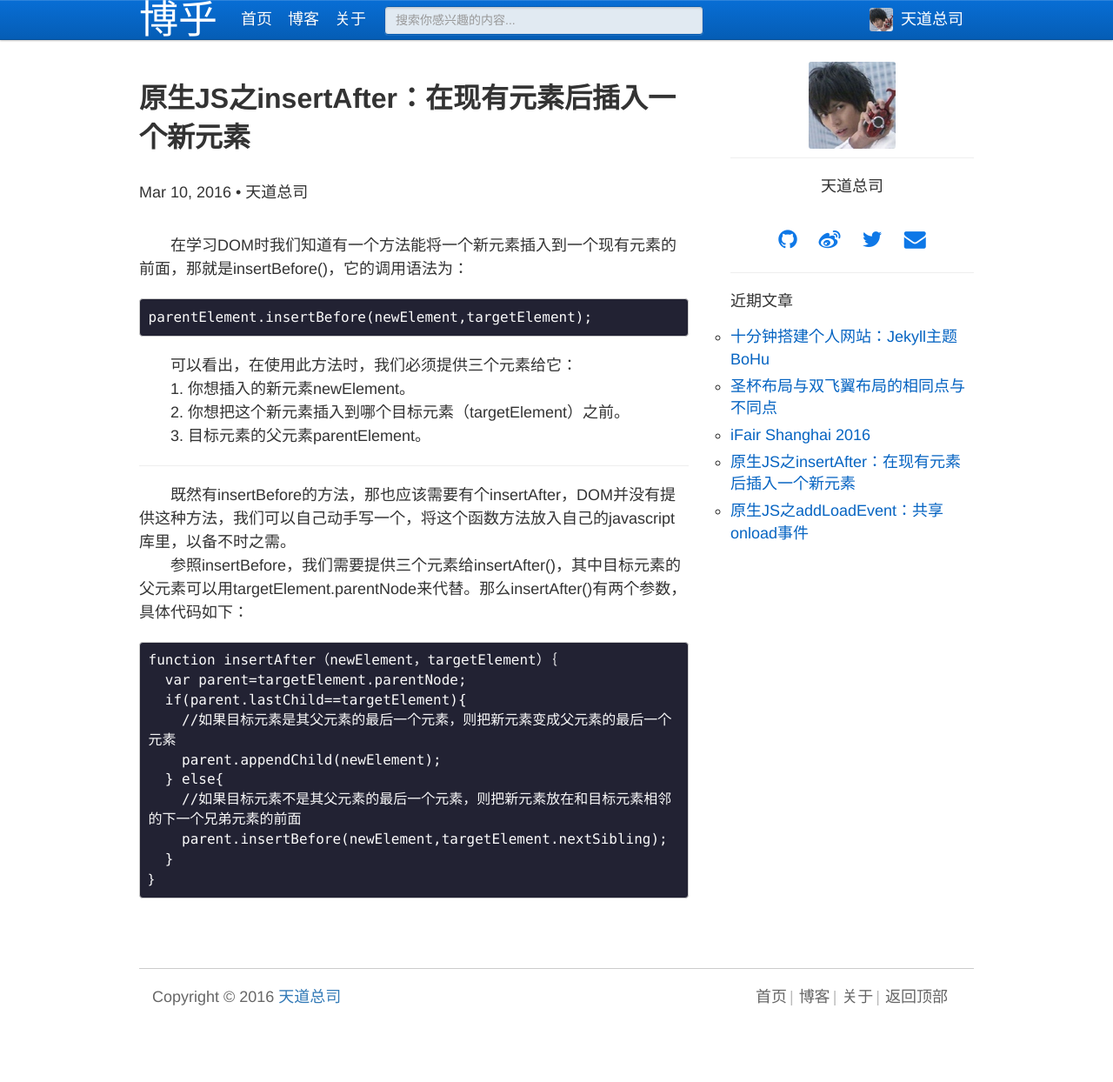
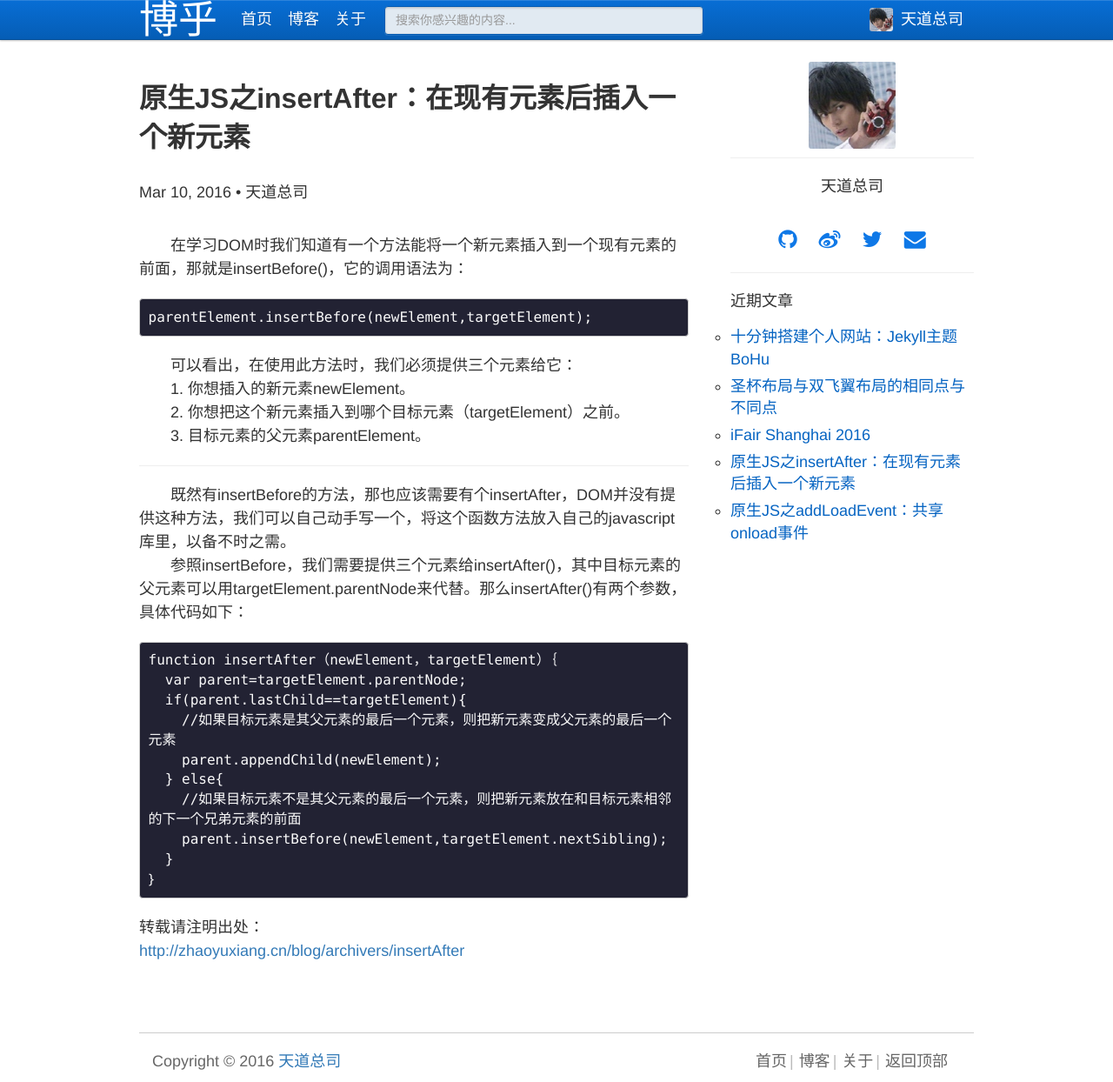
Before and after one commit to LLawlight/blog, a Jekyll site: the page built from _posts/2016-03-10-insertAfter.md, in a window 1280 px wide. Shown: the whole page at 87% size. Built offline with Jekyll 4.4.1, drawn with Linux system fonts in a browser that asks for light colours; comment, search, counter and statistics services are not loaded; before the commit the page ends 1170 px from its top, so only the background shows below that; some of the changed lines change nothing that is shown.

Commit message:
转载声明

```diff
--- a/_includes/sidebar.html
+++ b/_includes/sidebar.html
@@ -23,14 +23,4 @@
       <li><a class="post-link" href="{{ post.url | prepend: site.baseurl }}" target="_blank">{{ post.title }}</a></li>
     {% endfor %}
   </ul>
-<script async src="//pagead2.googlesyndication.com/pagead/js/adsbygoogle.js"></script>
-<!-- ADs-sidebar -->
-<ins class="adsbygoogle"
-     style="display:block"
-     data-ad-client="ca-pub-2745099242583488"
-     data-ad-slot="2081391255"
-     data-ad-format="auto"></ins>
-<script>
-(adsbygoogle = window.adsbygoogle || []).push({});
-</script>
 </div>
--- a/_layouts/post.html
+++ b/_layouts/post.html
@@ -10,6 +10,7 @@ layout: default
 
   <article class="post-content">
     {{ content }}
+    <p>转载请注明出处：<br /><a href="{{ page.url | prepend: site.baseurl }}" style="word-break: break-all;">http://zhaoyuxiang.cn/blog{{ page.url }}</a></p>
   </article>
 
   {% include comment.html %}
```
